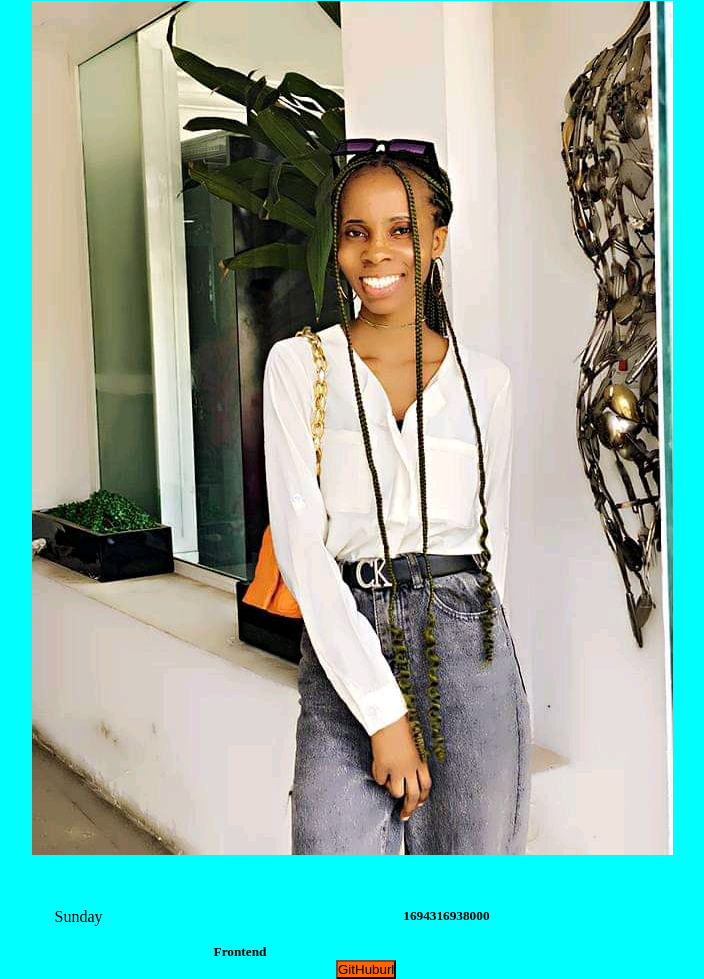
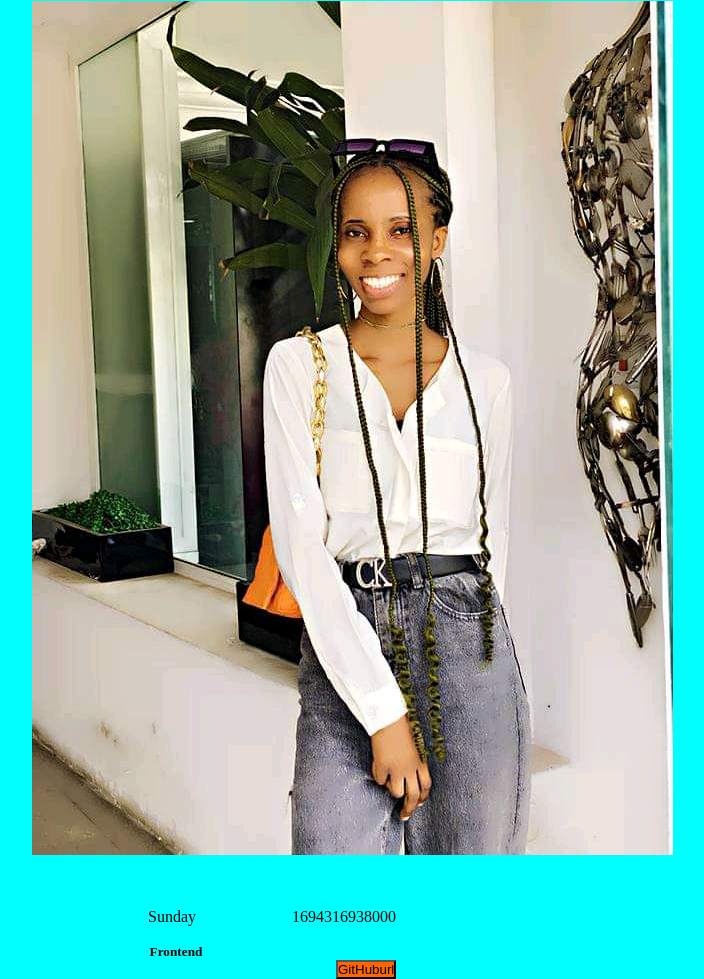
Before and after one commit to EleChristiana/HNGx, a plain HTML site: page index.html in a window 1280 px wide. Shown: the part 153-1132 px from the top of the page, without its empty margins (368-1072 px from the left). Drawn offline with Linux system fonts and the light colour scheme.

Commit message:
new changes

```diff
--- a/index.css
+++ b/index.css
@@ -19,9 +19,7 @@ h1{
 
 
 }
-
-#img-container{
-    width:30rem;
+   #img-container{width:30rem;
     height:20rem;
     display: flex;
     justify-content: center;
@@ -30,6 +28,8 @@ h1{
     margin-left: 30rem;
     align-items: center;
     resize: vertical;
+
+
 }
 
 #time{
@@ -52,6 +52,7 @@ a{
     padding-left:55%;
 
 
+
 }
 
 button{
@@ -63,5 +64,6 @@ body{
 }
 
 h5{
-    padding-left: 20%;
+    padding-right: 10%;
+    padding-left: 10%;
 }
--- a/index.html
+++ b/index.html
@@ -17,7 +17,7 @@
              <div id="time">
 
                      <span data-testid="currentDayofTheWeek"></span><br><br>
-                    <h5 data-testid="currentUTCTime"></h5>
+                    <p data-testid="currentUTCTime"></p>
 
              </div>
              <h5 class="track" data-testid="myTrack">Frontend</h5>
```
